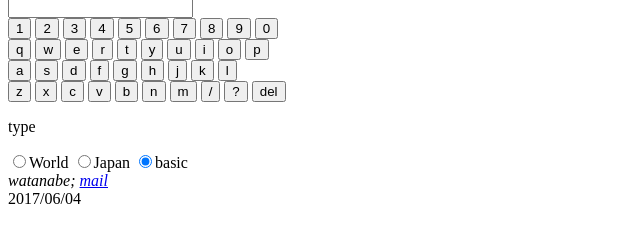
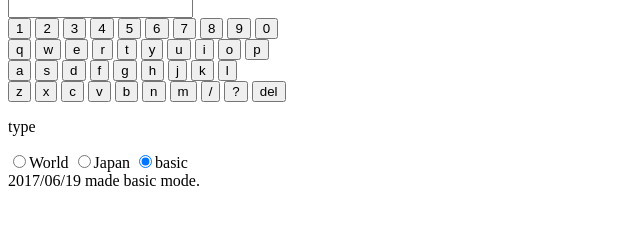
Before and after one commit to tomato3713/cw_for_web, a plain HTML site: page main.html in a window 1280 px wide. Shown: the part 104-346 px from the top of the page, without its empty margins (0-640 px from the left). Drawn offline with Linux system fonts and the light colour scheme.

Commit message:
largely complte

```diff
--- a/main.html
+++ b/main.html
@@ -86,11 +86,8 @@
     <input type="radio" name="logType" value="Ja" onclick="RadioButton_changed('ja')">Japan
     <input type="radio" name="logType" value="Basic" checked onclick="RadioButton_changed('basic')">basic
     <footer>
-        <address>
-            watanabe;
-            <a href="mailto:weasel.wt@outlook.com">mail</a>
-        </address>
-        2017/06/04
+        2017/06/19
+        made basic mode.
     </footer>
 </body>
 
```
